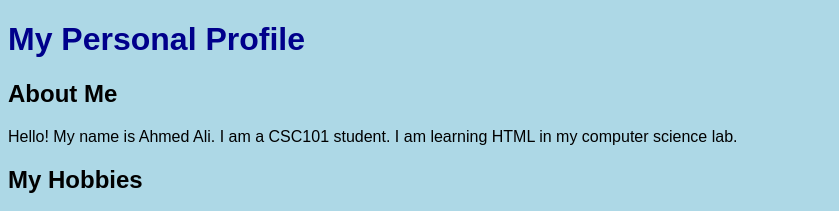
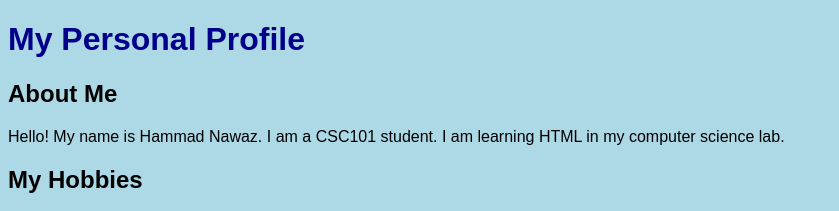
Before and after one commit to HAMMADNAWAZ11/my-first-html-page, a plain HTML site: page index.html in a window 1280 px wide. Shown: the top 211 px of the page, without its empty margins (0-839 px from the left). Drawn offline with Linux system fonts and the light colour scheme.

Commit message:
Update index.html

```diff
--- a/index.html
+++ b/index.html
@@ -8,7 +8,7 @@
     <h1 style="color: darkblue;">My Personal Profile</h1>
 
     <h2>About Me</h2>
-    <p>Hello! My name is Ahmed Ali. I am a CSC101 student. I am learning HTML in my computer science lab.</p>
+    <p>Hello! My name is Hammad Nawaz. I am a CSC101 student. I am learning HTML in my computer science lab.</p>
 
     <h2>My Hobbies</h2>
     <ul>
```
